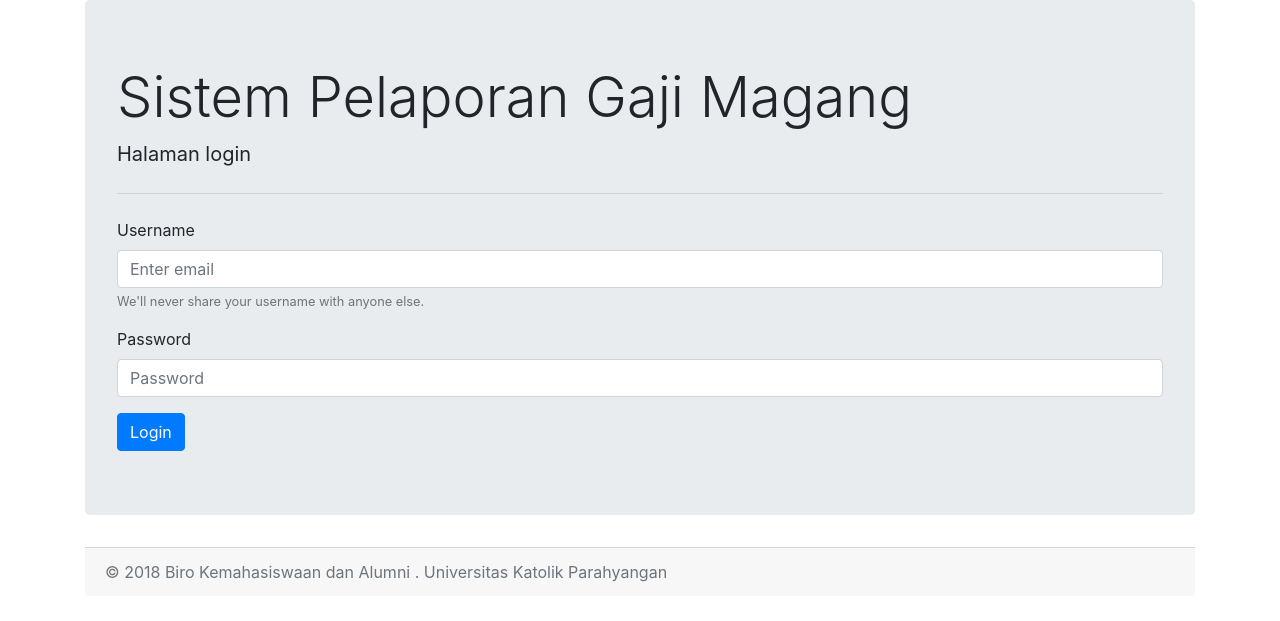
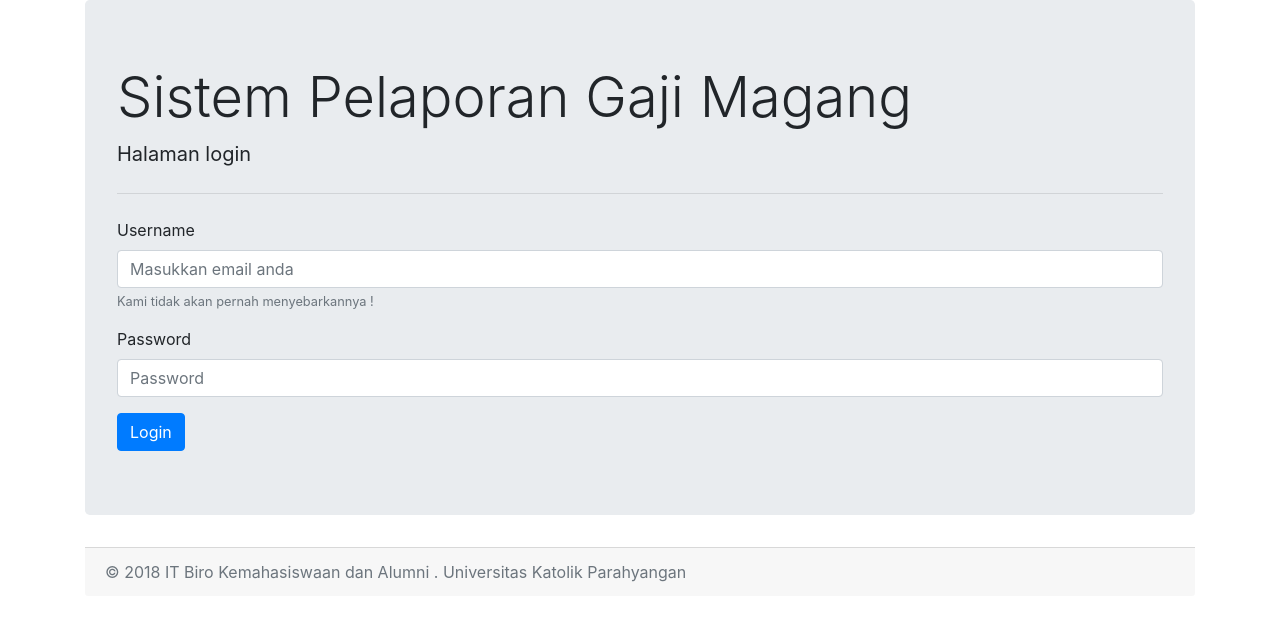
Before and after one commit to kpratama24/gajian-bos, a PHP site: page / in a window 1280 px wide. Shown: the top 621 px of the page. Run offline with PHP 8.4, Linux system fonts and the light colour scheme; some libraries are stand-ins or nearby versions.

Commit message:
Miscellaneous

```diff
--- a/index.php
+++ b/index.php
@@ -27,8 +27,8 @@ if(isset($_SESSION['username'])){
             <form action="./login.php" method="POST">
                 <div class="form-group">
                   <label for="exampleInputEmail1">Username</label>
-                  <input type="email" name="username" class="form-control" id="exampleInputEmail1" aria-describedby="emailHelp" placeholder="Enter email">
-                  <small id="emailHelp" class="form-text text-muted">We'll never share your username with anyone else.</small>
+                  <input type="email" name="username" class="form-control" id="exampleInputEmail1" aria-describedby="emailHelp" placeholder="Masukkan email anda">
+                  <small id="emailHelp" class="form-text text-muted">Kami tidak akan pernah menyebarkannya ! </small>
                 </div>
                 <div class="form-group">
                   <label for="exampleInputPassword1">Password</label>
@@ -41,7 +41,7 @@ if(isset($_SESSION['username'])){
               </form>
           </div>
           <div class="card-footer text-muted">
-            &copy; 2018 Biro Kemahasiswaan dan Alumni . Universitas Katolik Parahyangan
+            &copy; 2018 IT Biro Kemahasiswaan dan Alumni . Universitas Katolik Parahyangan
           </div>
       </div>
     <!-- Optional JavaScript -->
```
